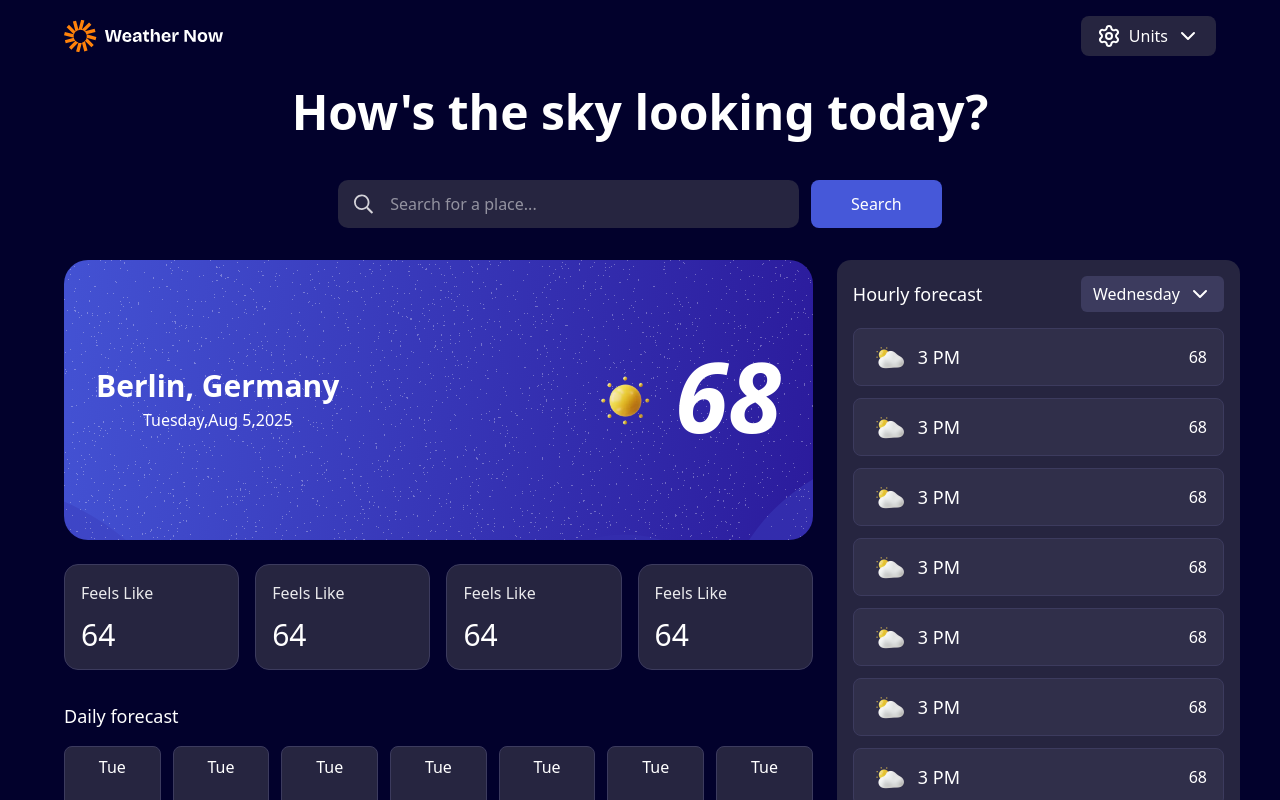
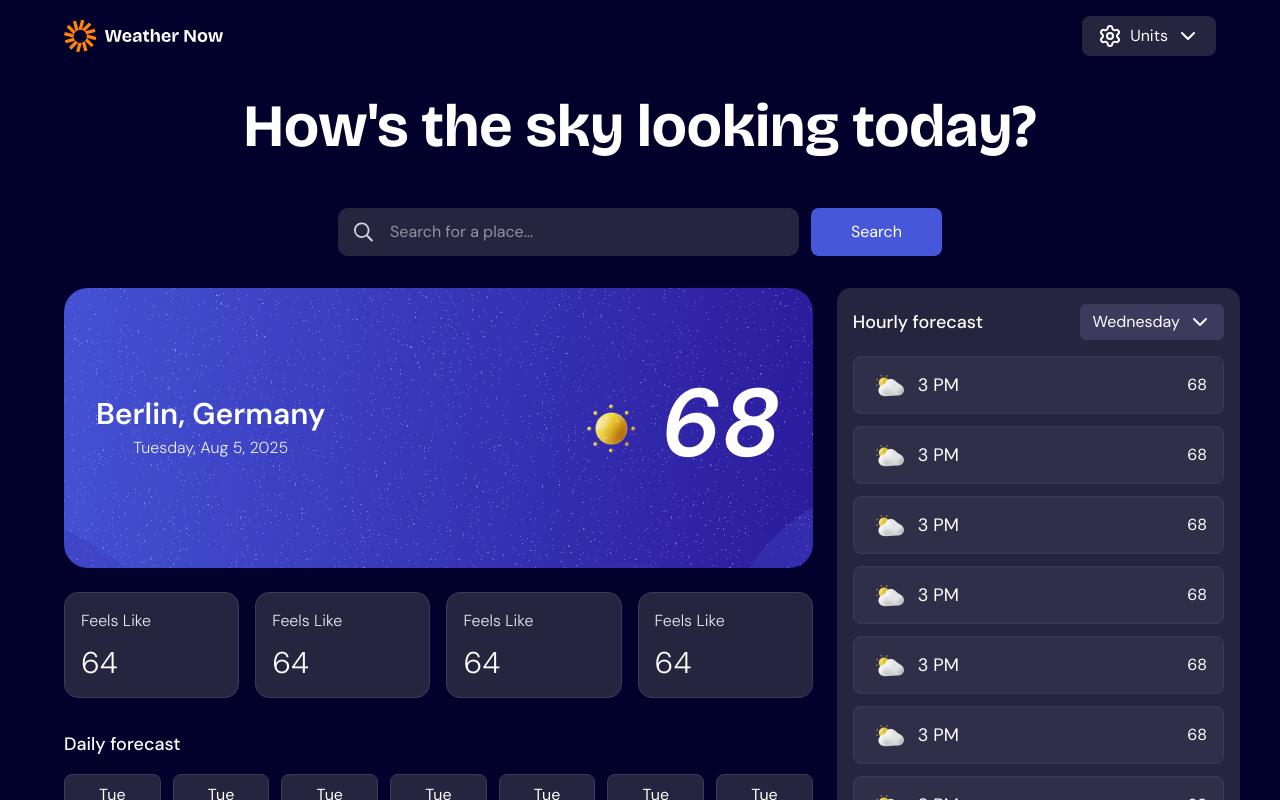
Before and after one commit to libin-codes/weather-app, a React (Vite) app: page / in a window 1280 px wide. Shown: the top 800 px of the page. Built offline with nearby package versions, Linux system fonts and the light colour scheme.

Commit message:
added font famiy

```diff
--- a/src/App.tsx
+++ b/src/App.tsx
@@ -9,8 +9,7 @@ function App() {
   return (
     <div className="flex flex-col  bg-[#02012C] px-[5vw] py-4 pb-10">
       <AppHeader/>
-      <h1 className="text-center w-full text-white text-5xl my-8 font-bold">How's the sky looking today?</h1>
-
+      <h1 className="text-center w-full text-white text-6xl my-10 font-extrabold font-app-heading">How's the sky looking today?</h1>
       <SearchContainer/>
       <div className="grid lg:grid-cols-[65%_35%] gap-6 mt-8 @container">
         <div>
--- a/src/components/WeatherInfoCard.tsx
+++ b/src/components/WeatherInfoCard.tsx
@@ -5,7 +5,7 @@ export default function WeatherInfoCard() {
     <div className="flex flex-col sm:flex-row sm:justify-between items-center px-8 justify-around rounded-3xl h-70 w-full object-fill bg-[url(./assets/images/bg-today-small.svg)] bg-cover bg-center">
       <div className="flex flex-col gap-1 justify-center items-center">
         <h1 className="text-3xl text-white font-semibold">Berlin, Germany</h1>
-        <p className="text-white">Tuesday,Aug 5,2025</p>
+        <p className="text-white opacity-90 font-light text-md">Tuesday, Aug 5, 2025</p>
       </div>
       <div className="flex items-center justify-center ">
         <img src={sunnyIcon} alt="" className="w-25 h-25" />
--- a/src/index.css
+++ b/src/index.css
@@ -1,5 +1,8 @@
+@import url('https://fonts.googleapis.com/css2?family=Bricolage+Grotesque:opsz,wght@12..96,700&family=DM+Sans:ital,opsz,wght@0,9..40,100..1000;1,9..40,100..1000&display=swap');
+
 @import "tailwindcss";
 @import "tw-animate-css";
+
 
 @custom-variant dark (&:is(.dark *));
 
@@ -39,6 +42,7 @@
   --color-sidebar-accent-foreground: var(--sidebar-accent-foreground);
   --color-sidebar-border: var(--sidebar-border);
   --color-sidebar-ring: var(--sidebar-ring);
+  --font-app-heading: "Bricolage Grotesque", sans-serif;
 }
 
 :root {
@@ -116,5 +120,6 @@
   }
   body {
     @apply bg-background text-foreground;
+    font-family: DM Sans, sans-serif;
   }
 }
```
